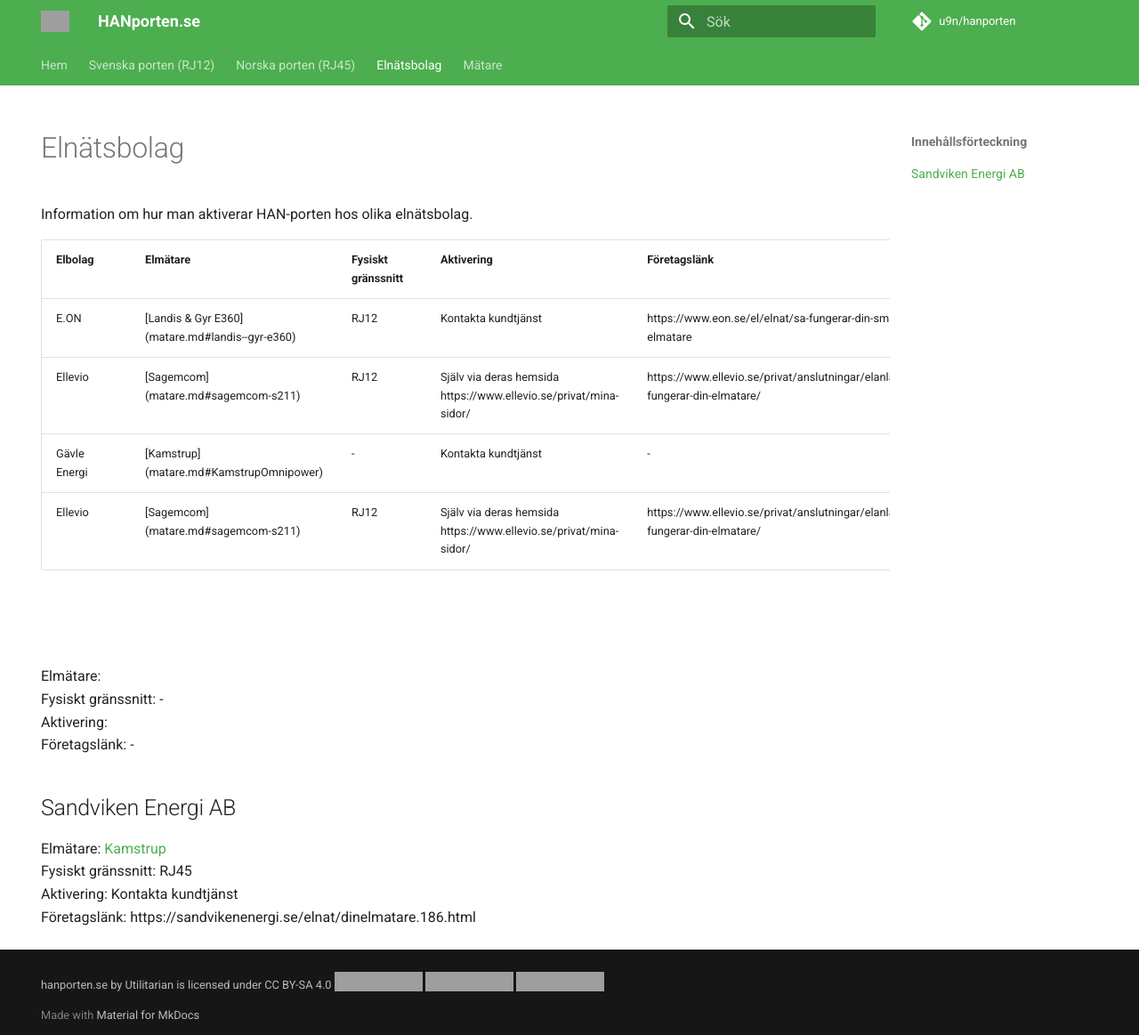
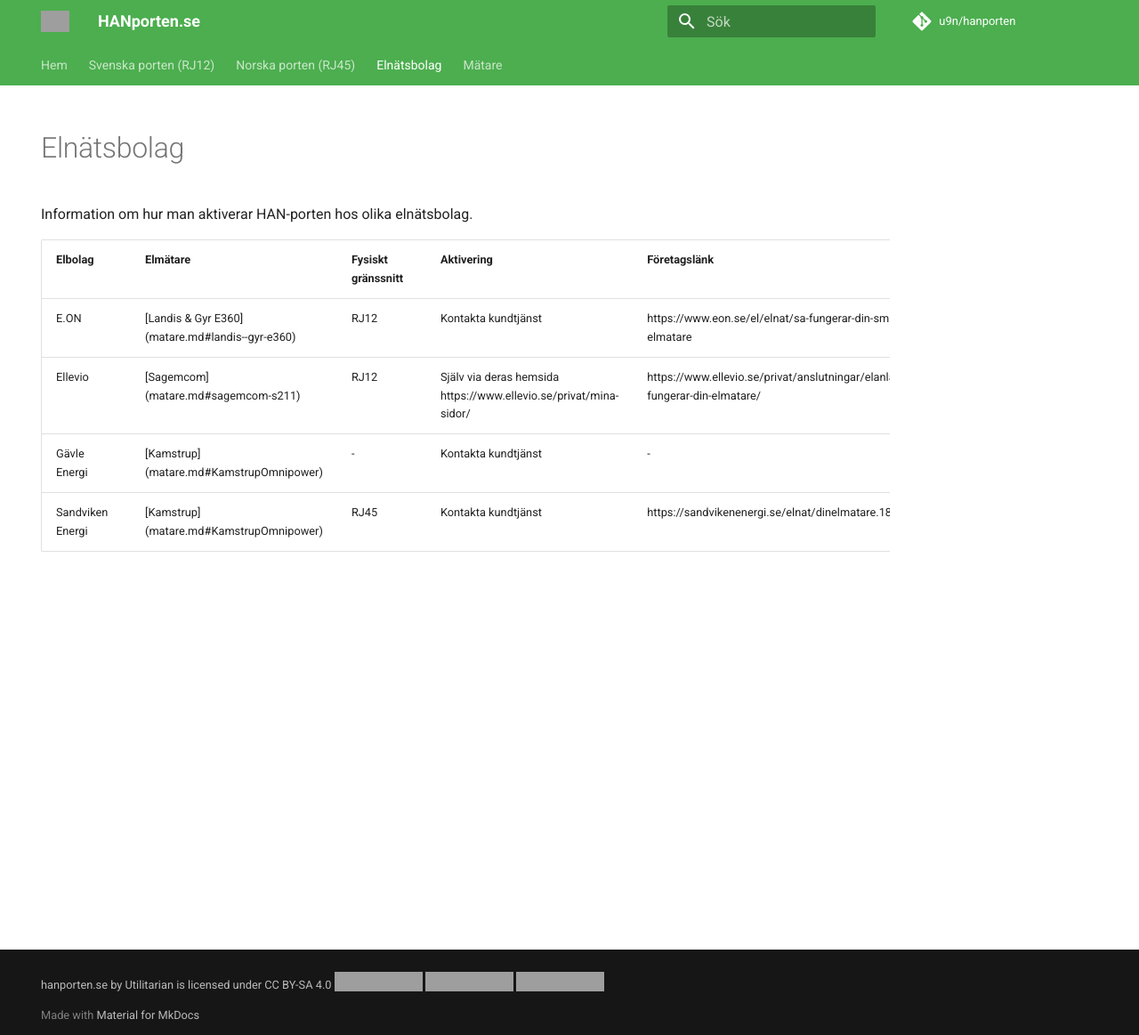
Before and after one commit to u9n/hanporten, an MkDocs documentation site: the page built from docs/natbolag.md, in a window 1280 px wide and 1163 px high. Shown: the whole window at 89% size. Built offline with MkDocs 1.6.1 and Material for MkDocs 9.7.7, drawn with Linux system fonts in a browser that asks for light colours; comment, search, counter and statistics services are not loaded; grey boxes are pictures that could not be loaded.

Commit message:
Hade inte sparat korrekt tydligen.

```diff
--- a/docs/natbolag.md
+++ b/docs/natbolag.md
@@ -37,26 +37,11 @@
         <td>-</td>
     </tr>
     <tr>
-        <td>Ellevio</td>
-        <td>[Sagemcom](matare.md#sagemcom-s211)</td>
-        <td>RJ12 </td>
-        <td>Själv via deras hemsida https://www.ellevio.se/privat/mina-sidor/</td>
-        <td>https://www.ellevio.se/privat/anslutningar/elanlaggning/sa-fungerar-din-elmatare/</td>
+        <td>Sandviken Energi</td>
+        <td>[Kamstrup](matare.md#KamstrupOmnipower)</td>
+        <td>RJ45</td>
+        <td>Kontakta kundtjänst</td>
+        <td>https://sandvikenenergi.se/elnat/dinelmatare.186.html</td>
     </tr>
 </tbody>
 </table>
-
-
-##
-
-Elmätare: <br>
-Fysiskt gränssnitt: -<br>
-Aktivering: <br>
-Företagslänk: -<br>
-
-## Sandviken Energi AB
-
-Elmätare: [Kamstrup](matare.md#KamstrupOmnipower)<br>
-Fysiskt gränssnitt: RJ45<br>
-Aktivering: Kontakta kundtjänst<br>
-Företagslänk: https://sandvikenenergi.se/elnat/dinelmatare.186.html<br>
```
